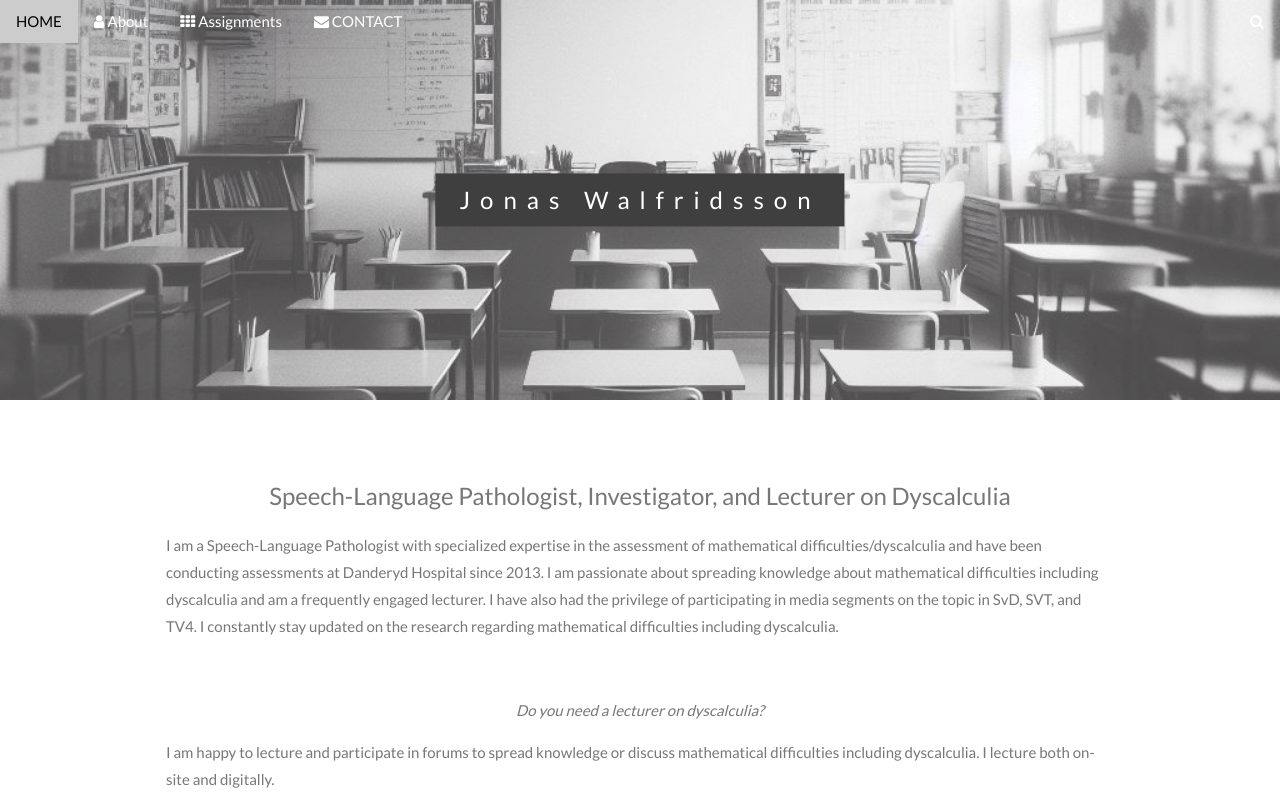
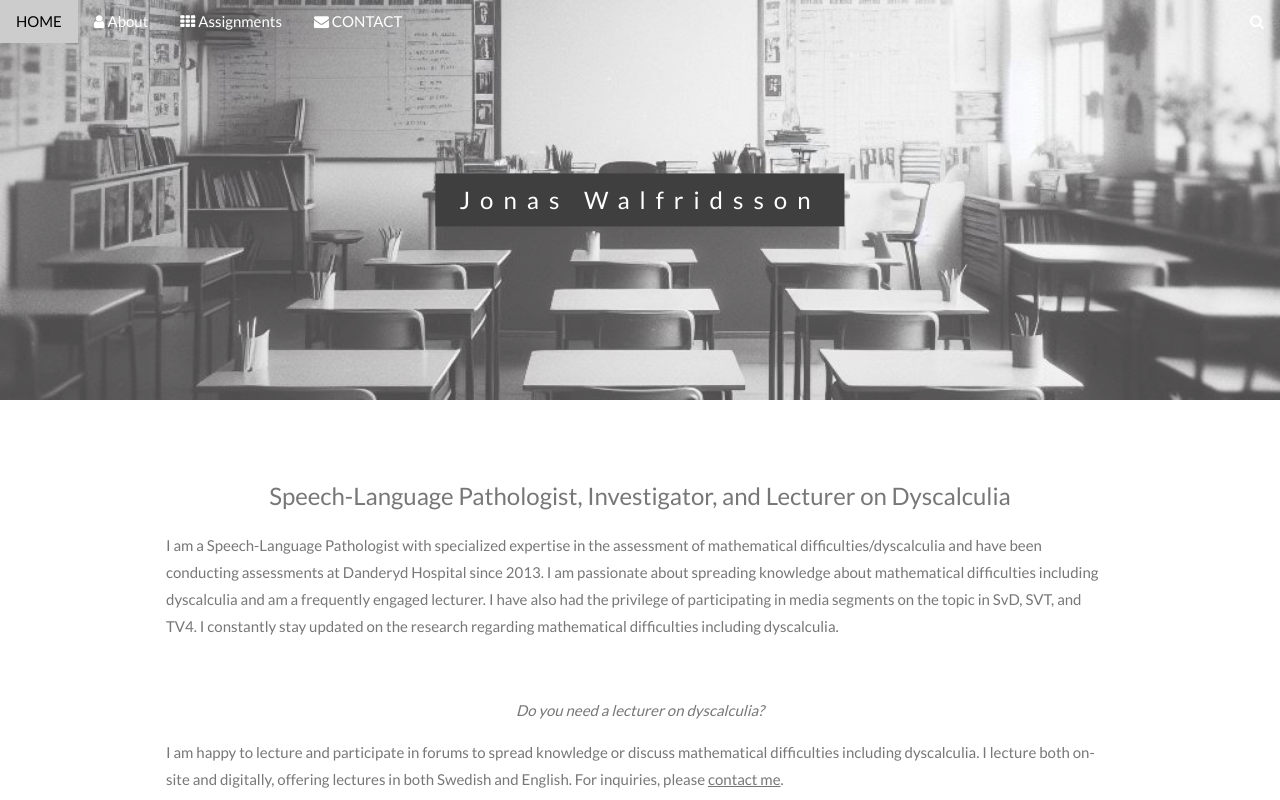
Before and after one commit to Jonaswalfridsson/jonaswalfridsson.github.io, a plain HTML site: page index2.html in a window 1280 px wide. Shown: the top 800 px of the page. Drawn offline with nearby package versions, Linux system fonts and the light colour scheme.

Commit message:
Update index2.html
Added a email link in the top of the page.

```diff
--- a/index2.html
+++ b/index2.html
@@ -106,8 +106,7 @@ body, html {
   <br/>
   <p class="w3-center"><em>Do you need a lecturer on dyscalculia?
 </em></p>
-  <p>I am happy to lecture and participate in forums to spread knowledge or discuss mathematical difficulties including dyscalculia.
-    I lecture both on-site and digitally.</p>
+  <p>I am happy to lecture and participate in forums to spread knowledge or discuss mathematical difficulties including dyscalculia. I lecture both on-site and digitally, offering lectures in both Swedish and English. For inquiries, please <a href="mailto:walfrid100@gmail.com">contact me</a>.</p>
   <div class="w3-row">
     <div class="w3-col m6 w3-center w3-padding-large">
       <img src='jonaswalfridsson.github.io/avatar_hat.jpg' class="w3-round w3-image w3-opacity w3-hover-opacity-off" alt="Photo of Me" width="500" height="333">
```
